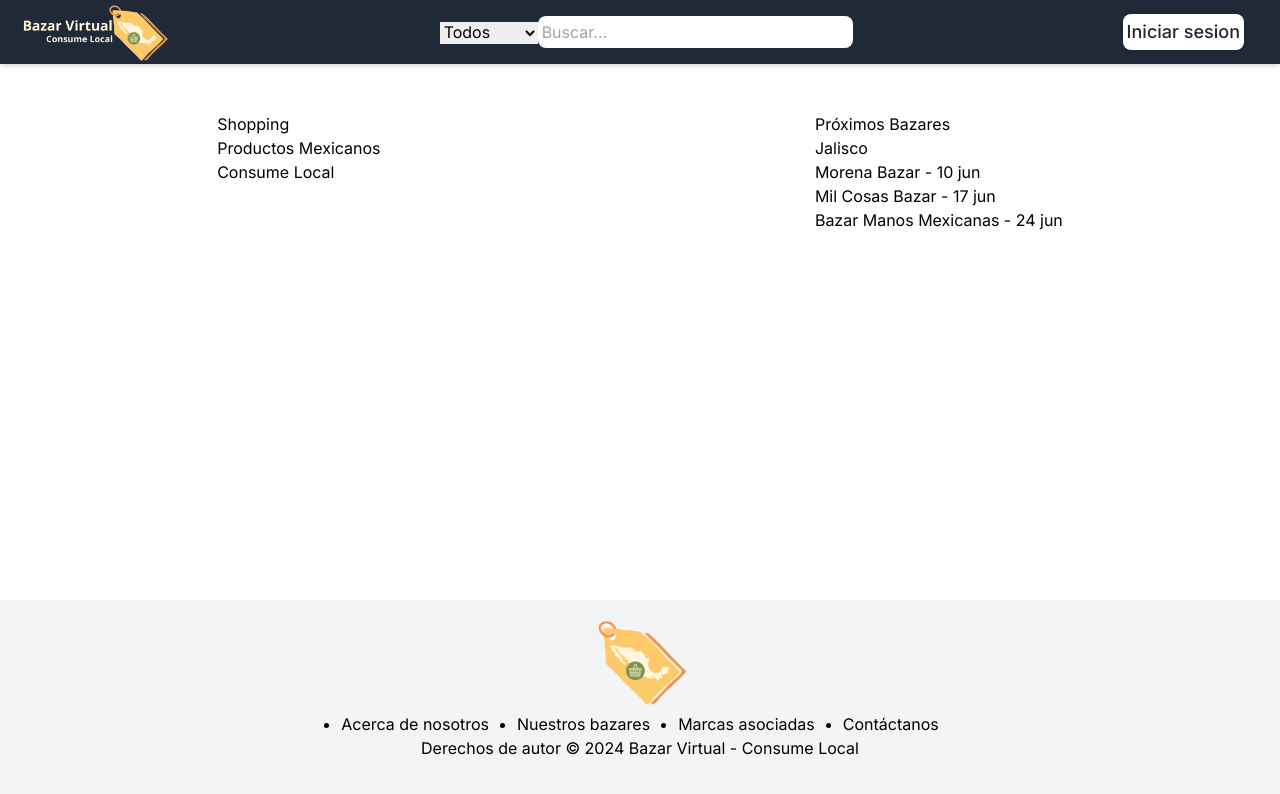
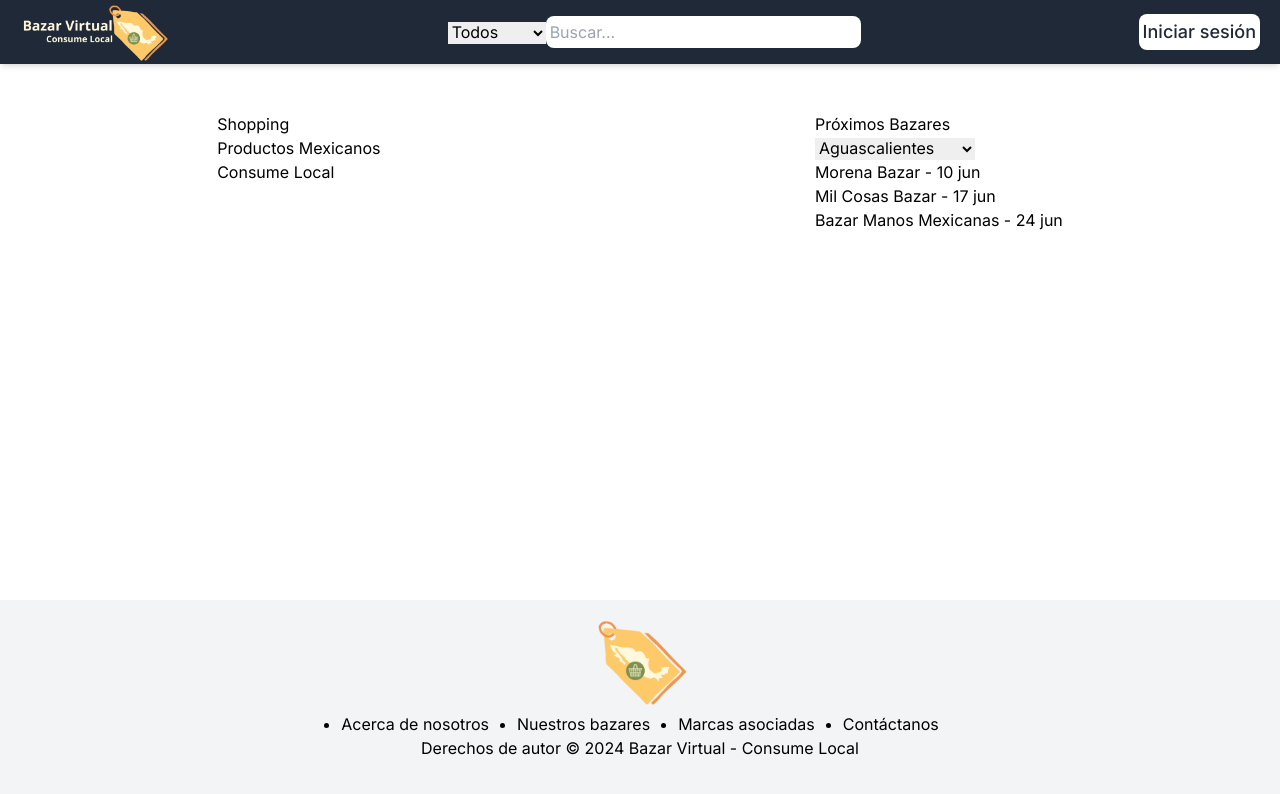
Before and after one commit to geranhuns/bazar-virtual, a Next.js app: page / in a window 1280 px wide. Shown: the top 794 px of the page. Built offline with nearby package versions, Linux system fonts and the light colour scheme.

Commit message:
added button variants and dropdown components

```diff
--- a/src/app/page.js
+++ b/src/app/page.js
@@ -1,3 +1,43 @@
+import Button from "@/components/Button/button";
+import Dropdown from "@/components/Dropdown/Dropdown";
+
+const estadosDeMexico = [
+  "Aguascalientes",
+  "Baja California",
+  "Baja California Sur",
+  "Campeche",
+  "Chiapas",
+  "Chihuahua",
+  "Coahuila",
+  "Colima",
+  "Ciudad de México",
+  "Durango",
+  "Guanajuato",
+  "Guerrero",
+  "Hidalgo",
+  "Jalisco",
+  "México",
+  "Michoacán",
+  "Morelos",
+  "Nayarit",
+  "Nuevo León",
+  "Oaxaca",
+  "Puebla",
+  "Querétaro",
+  "Quintana Roo",
+  "San Luis Potosí",
+  "Sinaloa",
+  "Sonora",
+  "Tabasco",
+  "Tamaulipas",
+  "Tlaxcala",
+  "Veracruz",
+  "Yucatán",
+  "Zacatecas",
+];
+
+console.log(estadosDeMexico);
+
 export default function Home() {
   return (
     <main className="flex mt-28 justify-around">
@@ -10,7 +50,7 @@ export default function Home() {
       </div>
       <div>
         <h3>Próximos Bazares</h3>
-        <button>Jalisco</button>
+        <Dropdown options={estadosDeMexico} />
         <ul>
           <li>Morena Bazar - 10 jun</li>
           <li>Mil Cosas Bazar - 17 jun</li>
--- /dev/null
+++ b/src/components/Button/button.js
@@ -0,0 +1,19 @@
+import classNames from "classnames";
+import Link from "next/link";
+export default function Button({ text, href, variant, className }) {
+  const buttonClassNames = classNames(
+    "bg-white p-1 rounded-lg text-lg text-gray-800 font-medium ",
+    {
+      "bg-yellow-bazar": variant === "yellow",
+      "bg-orange-bazar": variant === "orange",
+      "bg-green-bazar": variant === "green",
+      "bg-beige-bazar": variant === "beige",
+    },
+    className
+  );
+  return (
+    <button className={buttonClassNames}>
+      <Link href={href}>{text}</Link>
+    </button>
+  );
+}
--- a/src/components/Header/DropdownSearchFilter.js
+++ b/src/components/Dropdown/Dropdown.js
@@ -1,19 +1,20 @@
+"use client";
 import React, { useState } from "react";
 
-export default function DropdownSearchFilter() {
+export default function Dropdown({ options }) {
   const [selectedOption, setSelectedOption] = useState("Todos");
   const handleDropdown = (e) => {
     setSelectedOption(e.target.value);
   };
-
   return (
     <div>
       <label htmlFor="dropdown"></label>
       <select id="dropdown" value={selectedOption} onChange={handleDropdown}>
-        <option value="Todos">Todos</option>
-        <option value="Bazares">Bazares</option>
-        <option value="Marcas">Marcas</option>
-        <option value="Productos">Productos</option>
+        {options.map((option, index) => (
+          <option value={option} key={index}>
+            {option}
+          </option>
+        ))}
       </select>
     </div>
   );
--- a/src/components/Header/Header.js
+++ b/src/components/Header/Header.js
@@ -1,7 +1,10 @@
 "use client";
 
+import Button from "../Button/button";
 import LogoH from "../Logos/LogoH";
-import DropdownSearchFilter from "./DropdownSearchFilter";
+import Dropdown from "../Dropdown/Dropdown";
+
+const options = ["Todos", "Bazares", "Marcas", "Productos"];
 
 function Header() {
   return (
@@ -10,19 +13,14 @@ function Header() {
         <div className="h-full flex justify-between items-center mx-auto   lg:max-w-7xl px-5">
           <LogoH />
           <div className="flex items-center  w-4/12 gap-0">
-            <DropdownSearchFilter />
+            <Dropdown options={options} />
             <input
               type="text"
               className=" w-full p-1 rounded-lg "
               placeholder="Buscar..."
             />
           </div>
-          <button
-            href="/login"
-            className="mr-4 bg-white p-1 rounded-lg text-lg text-gray-800 font-medium"
-          >
-            <a href="/login">Iniciar sesion</a>
-          </button>
+          <Button text="Iniciar sesión" href="/login" variant="beige" />
         </div>
       </nav>
     </>
```
Also changed, not shown: package.json (+6 -5 lines), 1 other file (tests, documents, lock files or other folders).
